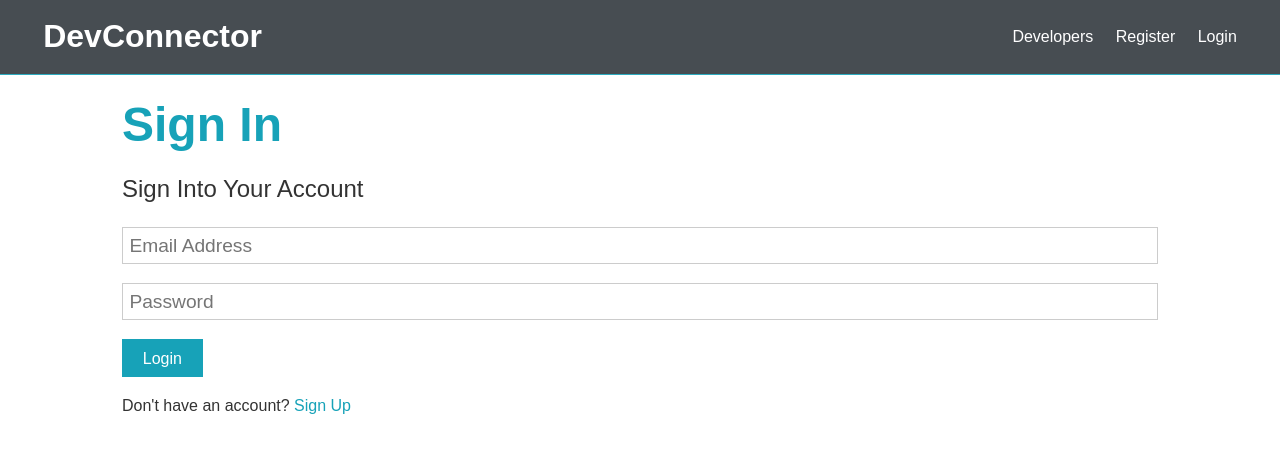
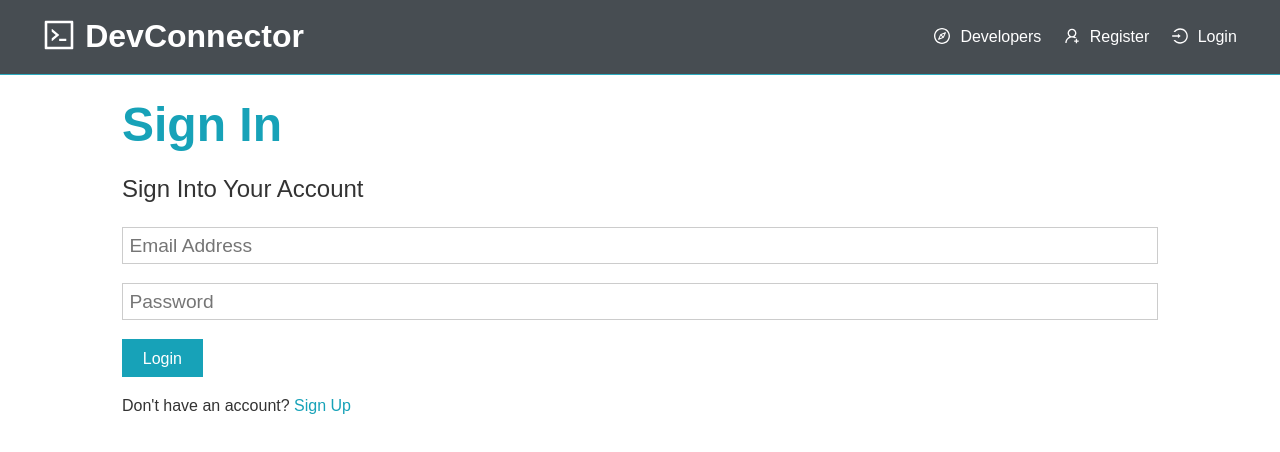
Before and after one commit to StevenACZ/dev-connector-frontend, a React (Create React App) app: page /#/login in a window 1280 px wide. Shown: the top 452 px of the page. Built offline with nearby package versions, Linux system fonts and the light colour scheme; no server answers.

Commit message:
icons added

```diff
--- a/package.json
+++ b/package.json
@@ -4,6 +4,7 @@
   "homepage": "http://StevenACZ.github.io/dev-connector-frontend",
   "private": true,
   "dependencies": {
+    "@ant-design/icons": "^4.5.0",
     "@reduxjs/toolkit": "^1.5.0",
     "@testing-library/jest-dom": "^5.11.9",
     "@testing-library/react": "^11.2.5",
--- a/src/App.css
+++ b/src/App.css
@@ -24,6 +24,10 @@ body {
 a {
   color: var(--primary-color);
   text-decoration: none;
+}
+
+a > span:last-child {
+  margin-left: 10px;
 }
 
 ul {
--- a/src/components/dashboard/Dashboard.js
+++ b/src/components/dashboard/Dashboard.js
@@ -14,6 +14,7 @@ import { getCurrentProfile } from '../../features/profileSlice';
 
 // Components
 import Spinner from '../spinner/Spinner';
+import DashboardActions from './DashboardActions';
 
 const Dashboard = () => {
   const dispatch = useDispatch();
@@ -43,7 +44,7 @@ const Dashboard = () => {
                 profile != null
                   ?
                     <>
-                      has
+                      <DashboardActions />
                     </>
                   :
                     <>
--- /dev/null
+++ b/src/components/dashboard/DashboardActions.js
@@ -0,0 +1,33 @@
+// React
+import React from 'react';
+
+// React Router
+import { Link } from 'react-router-dom';
+
+// Ant Icons
+import {
+  UserOutlined,
+  FileAddOutlined,
+  BookOutlined
+} from '@ant-design/icons';
+
+const DashboardActions = () => {
+  return (
+    <div className="dash-buttons">
+      <Link to="/edit-profile" className="btn btn-light">
+        <UserOutlined />
+        <span>Edit Profile</span>
+      </Link>
+      <Link to="/add-experience" className="btn btn-light">
+        <FileAddOutlined />
+        <span>Add Experience</span>
+      </Link>
+      <Link to="/add-education" className="btn btn-light">
+        <BookOutlined />
+        <span>Add Education</span>
+      </Link>
+    </div>
+  )
+}
+
+export default DashboardActions
--- a/src/components/layout/Navbar.js
+++ b/src/components/layout/Navbar.js
@@ -14,6 +14,16 @@ import {
   selectLoading
 } from '../../features/authSlice';
 
+// Ant Icons
+import {
+  UserOutlined,
+  LogoutOutlined,
+  LoginOutlined,
+  UserAddOutlined,
+  CodeOutlined,
+  CompassOutlined
+} from '@ant-design/icons';
+
 const Navbar = () => {
   const dispatch = useDispatch();
   const isAuthenticated = useSelector( selectIsAuthenticated );
@@ -22,14 +32,18 @@ const Navbar = () => {
   const authLinks = (
     <ul>
       <li>
-        <Link to='dashboard'>Dashboard</Link>
+        <Link to='dashboard'>
+          <UserOutlined />
+          <span>Dashboard</span>
+        </Link>
       </li>
       <li>
         <a
           onClick={ () => dispatch( logout() ) }
           href='!#'
         >
-          Logout
+          <LogoutOutlined />
+          <span>Logout</span>
         </a>
       </li>
     </ul>
@@ -38,13 +52,22 @@ const Navbar = () => {
   const guestLinks = (
     <ul>
       <li>
-        <Link to="/profiles">Developers</Link>
+        <Link to="/profiles">
+          <CompassOutlined />
+          <span>Developers</span>
+        </Link>
       </li>
       <li>
-        <Link to="/register">Register</Link>
+        <Link to="/register">
+          <UserAddOutlined />
+          <span>Register</span>
+        </Link>
       </li>
       <li>
-        <Link to="/login">Login</Link>
+        <Link to="/login">
+          <LoginOutlined />
+          <span>Login</span>
+        </Link>
       </li>
     </ul>
 
@@ -54,7 +77,8 @@ const Navbar = () => {
     <header className="navbar bg-dark">
       <h1>
         <Link to="index.html">
-          <i className="fas fa-code"></i> DevConnector
+          <CodeOutlined />
+          <span>DevConnector</span>
         </Link>
       </h1>
 
```
Also changed, not shown: 1 other file (tests, documents, lock files or other folders).
